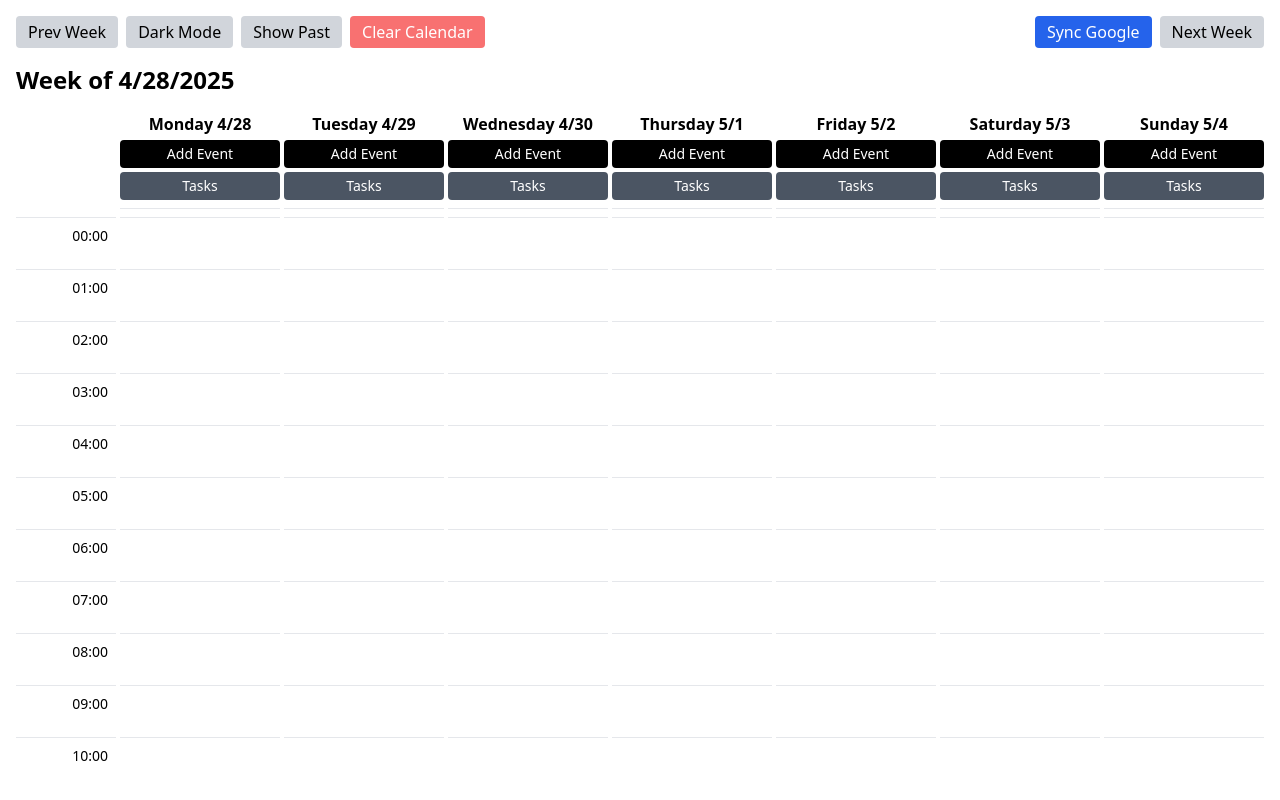
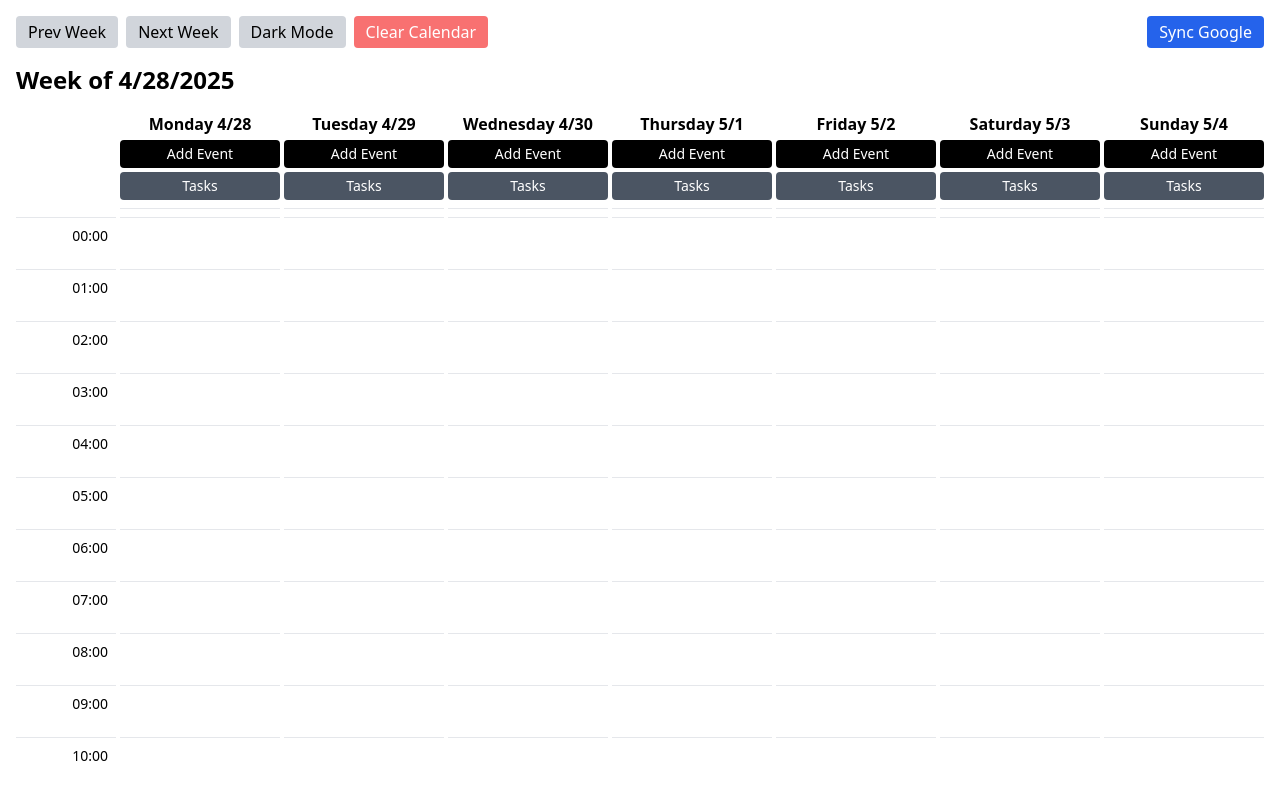
Before and after one commit to jason-siu-eng/smart-calendar, a React (Create React App) app: page / in a window 1280 px wide. Built offline with nearby package versions, Linux system fonts and the light colour scheme.

Commit message:
beta v1 updated UI

```diff
--- a/src/SmartCalendar.jsx
+++ b/src/SmartCalendar.jsx
@@ -68,8 +68,6 @@ export default function SmartCalendar() {
   const [darkMode,   setDarkMode]   = useState(false);
   const [userSetEndTime, setUserSetEndTime] = useState({});
   const [weekStart,  setWeekStart]  = useState(() => startOfWeek(new Date()));
-  const [showPast,   setShowPast]   = useState(false);
-
   // --------- Persists ---------
   const [events, setEvents] = useState(() => JSON.parse(localStorage.getItem('smartcalendar-events')) || {});
   const [tasks,  setTasks]  = useState(() => JSON.parse(localStorage.getItem('smartcalendar-tasks'))  || {});
@@ -358,19 +356,19 @@ export default function SmartCalendar() {
 <div className="flex justify-between items-center mb-4">
   <div className="flex gap-2">
     <button
-              onClick={()=> setWeekStart(d=>{ const n=new Date(d); n.setDate(n.getDate()-7); return n; })}
+      onClick={() => setWeekStart(d => { const n = new Date(d); n.setDate(n.getDate() - 7); return n; })}
       className="px-3 py-1 bg-gray-300 rounded"
     >Prev Week</button>
 
     <button
-              onClick={()=>setDarkMode(dm=>!dm)}
+      onClick={() => setWeekStart(d => { const n = new Date(d); n.setDate(n.getDate() + 7); return n; })}
+      className="px-3 py-1 bg-gray-300 rounded"
+    >Next Week</button>
+
+    <button
+      onClick={() => setDarkMode(dm => !dm)}
       className="px-3 py-1 bg-gray-300 rounded"
     >{darkMode ? 'Light' : 'Dark'} Mode</button>
-
-            <button
-              onClick={()=>setShowPast(p=>!p)}
-              className="px-3 py-1 bg-gray-300 rounded"
-            >{showPast ? 'Hide Past' : 'Show Past'}</button>
 
     <button
       onClick={clearAll}
@@ -381,7 +379,7 @@ export default function SmartCalendar() {
   <div className="flex gap-2">
     {accessToken ? (
       <button
-                onClick={()=>{ setAccessToken(null); }}
+        onClick={() => { setAccessToken(null); }}
         className="px-3 py-1 bg-red-600 text-white rounded"
       >Sign Out</button>
     ) : (
@@ -390,13 +388,9 @@ export default function SmartCalendar() {
         className="px-3 py-1 bg-blue-600 text-white rounded"
       >Sync Google</a>
     )}
-
-            <button
-              onClick={()=> setWeekStart(d=>{ const n=new Date(d); n.setDate(n.getDate()+7); return n; })}
-              className="px-3 py-1 bg-gray-300 rounded"
-            >Next Week</button>
   </div>
 </div>
+
 
         {/* WEEK LABEL */}
         <h1 className="text-2xl font-bold mb-4">
```
Lines whose indentation alone changed are shown as unchanged.
